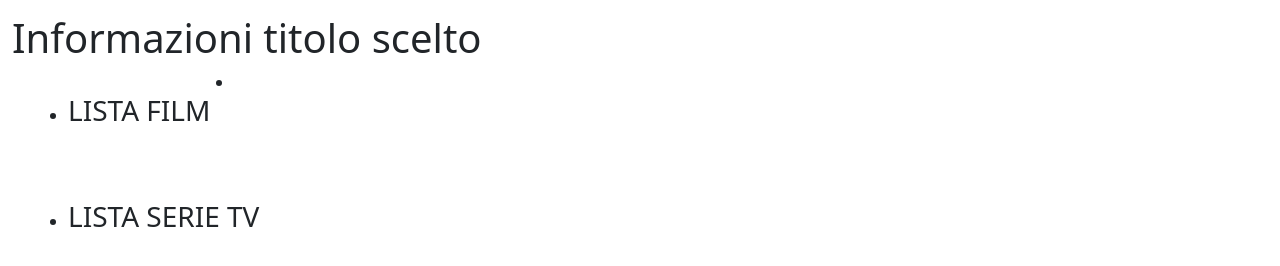
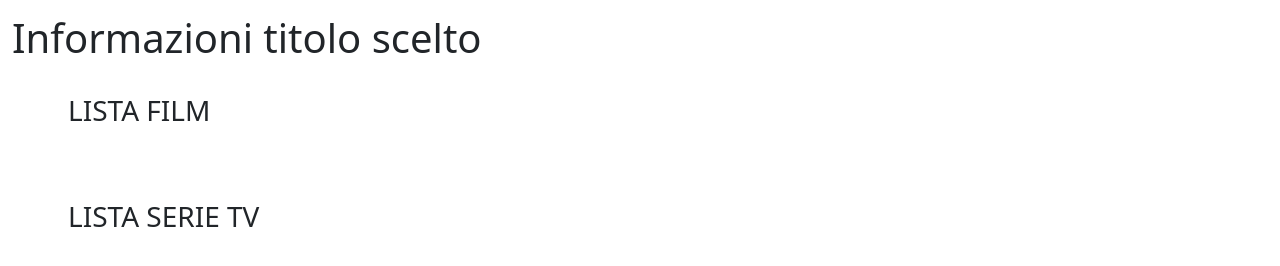
Before and after one commit to virtu-alex/vue-boolflix, a Vue app: page / in a window 1280 px wide. Shown: the part 120-386 px from the top of the page. Built offline with nearby package versions, Linux system fonts and the light colour scheme.

Commit message:
imported and registered star icon

```diff
--- a/package.json
+++ b/package.json
@@ -11,6 +11,7 @@
     "@fortawesome/fontawesome-svg-core": "^6.1.2",
     "@fortawesome/free-regular-svg-icons": "^6.1.2",
     "@fortawesome/free-solid-svg-icons": "^6.1.2",
+    "@fortawesome/vue-fontawesome": "^2.0.8",
     "axios": "^0.27.2",
     "bootstrap": "^5.2.0",
     "core-js": "^3.8.3",
--- a/src/App.vue
+++ b/src/App.vue
@@ -22,6 +22,7 @@
               :src="`https://image.tmdb.org/t/p/w342/${movie.poster_path}`"
               alt=""
             />
+            <FontAwesomeIcon icon="fa-regular fa-star" />
             <strong>Avarage Movie Vote  - </strong> {{ movie.vote_average }}
           </li>
           <li></li>
@@ -31,7 +32,7 @@
           <li v-for="serie in productions.mappedSeries" :key="serie.id">
             <strong>Serie Title - </strong> {{ serie.original_heading }}
             <strong>Original Serie Title - </strong> {{ serie.original }}
-            <strong>Serie Lenguage - <i class="fa-regular fa-star"></i> </strong
+            <strong>Serie Lenguage - <i class="fa-regular fa-star"></i> <i class="fa-regular fa-star"></i> </strong
             ><img
               class="flag"
               :src="require(`./assets/flags/${serie.flagPath}.png`)"
@@ -54,11 +55,20 @@
 <script>
 import axios from "axios";
 import SearchBar from "./components/SearchBar.vue";
+/* import the fontawesome core */
+import { library } from '@fortawesome/fontawesome-svg-core'
 
+/* import font awesome icon component */
+import { FontAwesomeIcon } from '@fortawesome/vue-fontawesome'
+
+/* import specific icons */
+import { faStar } from '@fortawesome/free-regular-svg-icons'
+library.add(faStar)
 export default {
   name: "App",
   components: {
     SearchBar,
+    FontAwesomeIcon,
   },
   data() {
     return {
@@ -154,4 +164,7 @@ export default {
   width: 25px;
   height: 25px;
 }
+ul{
+  list-style: none;
+}
 </style>
```
Also changed, not shown: 1 other file (tests, documents, lock files or other folders).
